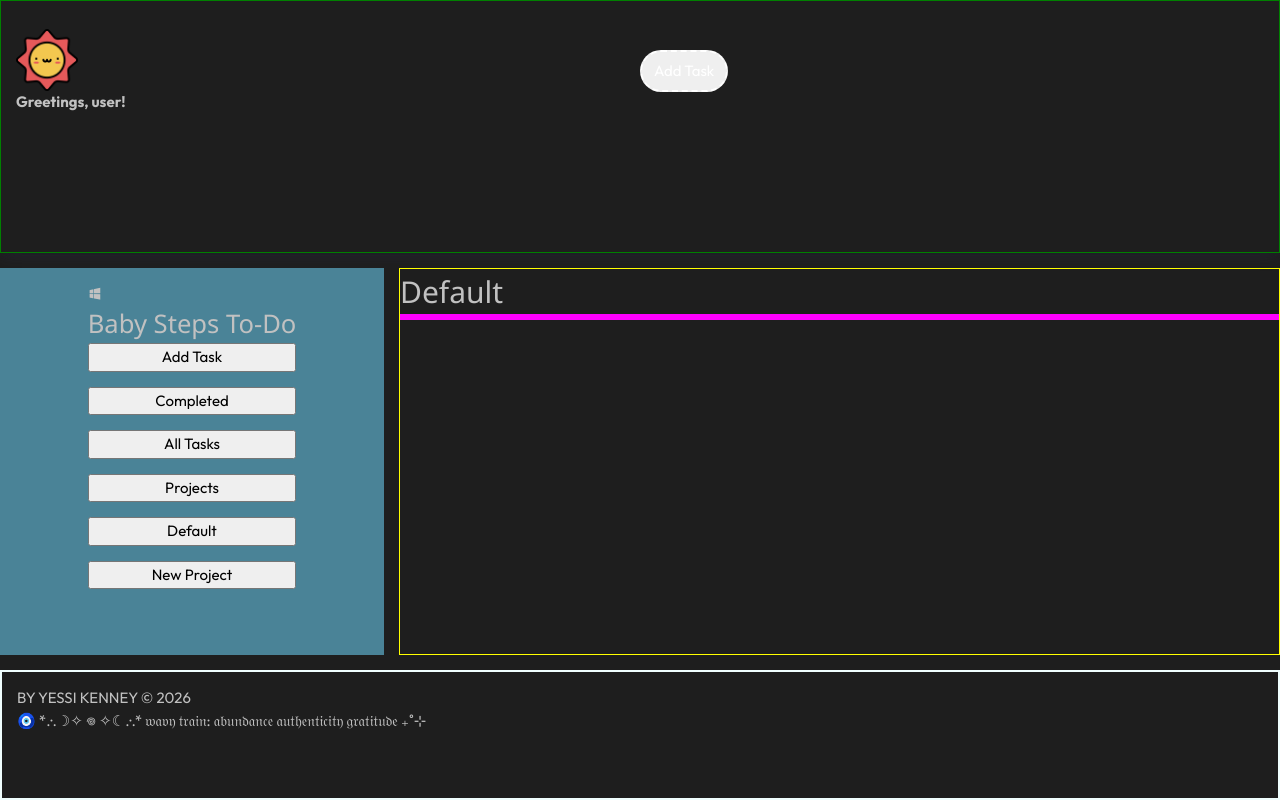
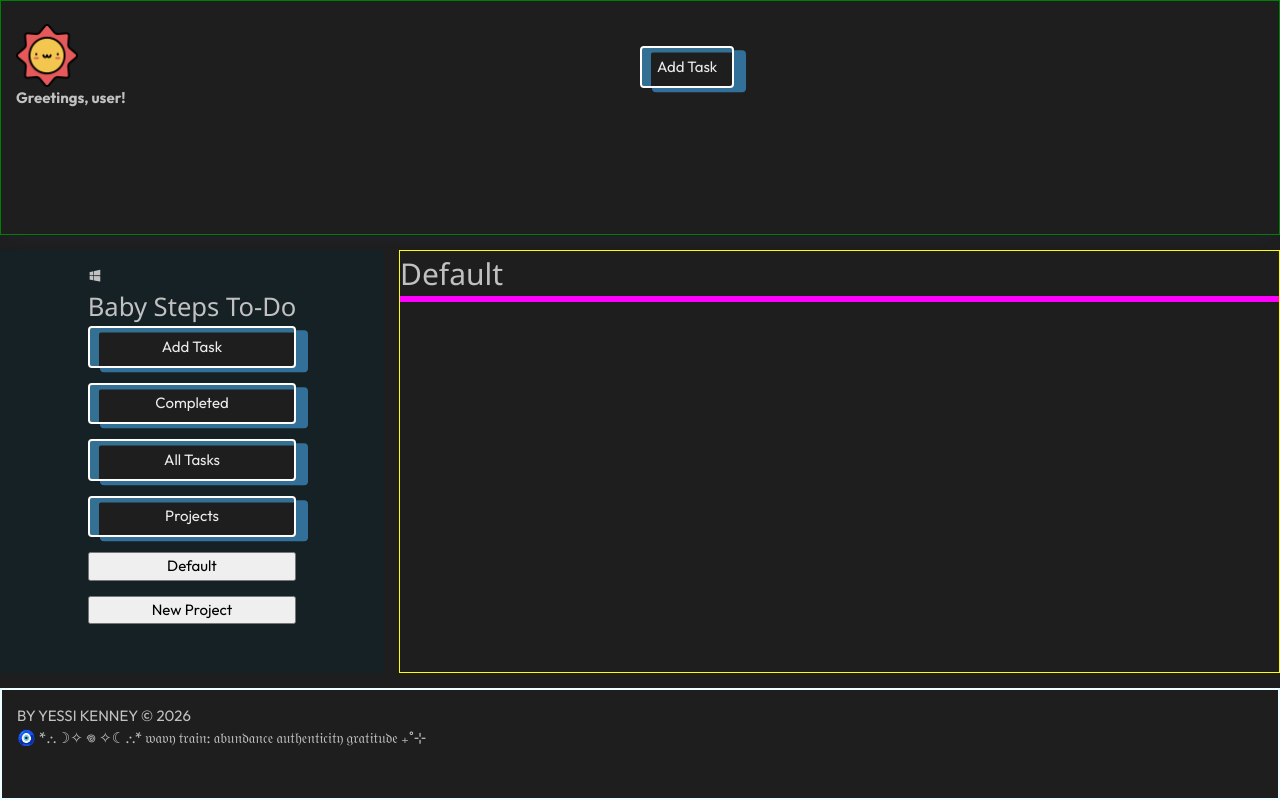
Before and after one commit to yesskenn/to-dos, a website built with webpack: page src/index.html in a window 1280 px wide. Built offline with nearby package versions, Linux system fonts and the light colour scheme.

Commit message:
create new js files for import/export. style: change side menu button color, add box shadow

```diff
--- a/src/index.html
+++ b/src/index.html
@@ -22,7 +22,7 @@
         </div>
 
         <div class="nav-buttons">
-            <button class="action-btn">Add Task</button>
+            <button class="menu-button" id="nav-addTask">Add Task</button>
         </div>
 
     </div>
--- a/src/styles.css
+++ b/src/styles.css
@@ -119,7 +119,7 @@ footer{
 }
 
 .sidebar {
-    background-color: rgb(74, 131, 151);
+    background-color: rgb(22, 33, 37);
     grid-area: 2 / 1 / 3 / 2;
     display: grid;
     grid-template-columns: auto;
@@ -229,13 +229,19 @@ select{
     border-radius: 0.4em;
 }
 
-.action-btn{
-    border: dashed 2px white;
-    border-radius: 99px;
-    padding: 8px 12px;
+.menu-button{
+    border: solid 2px white;
+    background-color: #1e1e1e;
+    border-radius: 4px;
+    padding: 0.5em 1em;
     text-align: center;
-    max-width: 30%;
-    color: white;
+    color: #ebebeb;
+    box-shadow:
+    0.8em 0.29em rgb(51, 112, 153),
+      0.6em 0.3em rgb(51, 112, 147) inset;
+
+
+
 }
 .submit-btn{
     border: solid 2px white;
```
Also changed, not shown: src/project-tab-logic.js (added, +41 -0 lines), src/DOM.js (added), src/task.js (added).
